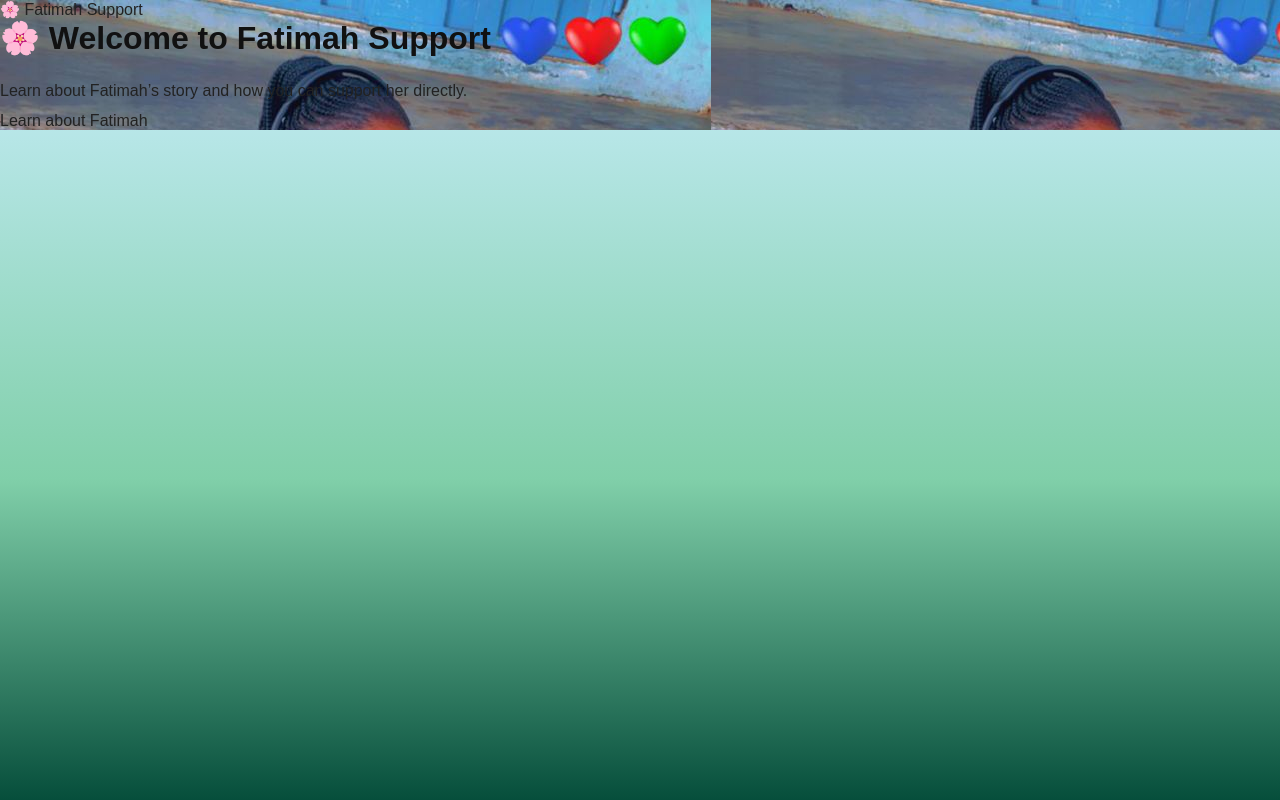
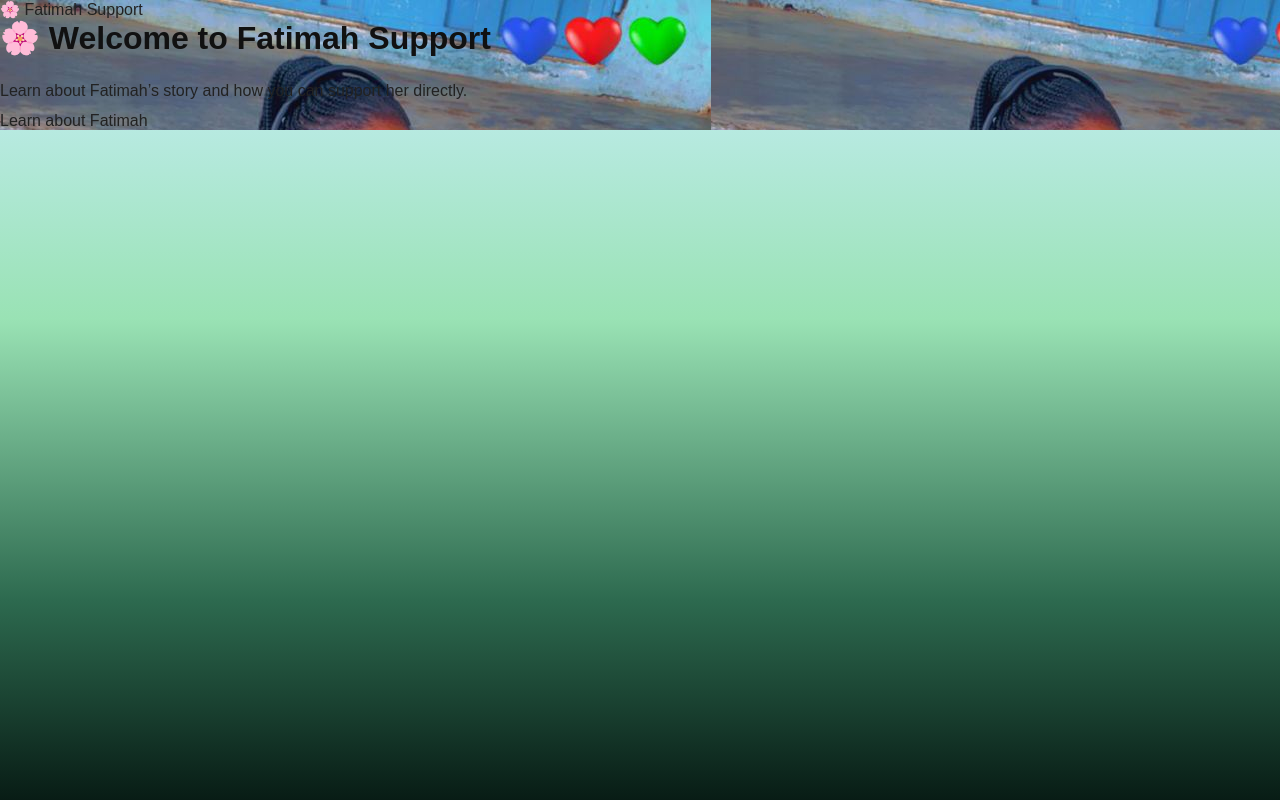
Before and after one commit to magnussandberg72/Fatimah, a Next.js app: page / in a window 1280 px wide. Built offline with nearby package versions, Linux system fonts and the light colour scheme.

Commit message:
Update globals.css

```diff
--- a/app/globals.css
+++ b/app/globals.css
@@ -7,8 +7,15 @@ html, body {
   min-height: 100%;
   font-family: sans-serif;
 
-  /* Ljusblå himmel → mörkgrön mark */
-  background: linear-gradient(to bottom, #ccefff 0%, #80cfa9 60%, #064e3b 100%);
+  /* Himmel → skogstoning */
+  background: linear-gradient(
+    to bottom,
+    #ccefff 0%,   /* ljusblå himmel */
+    #99e2b4 40%,  /* ljusgrön mittzon */
+    #2d6a4f 75%,  /* djupare grön */
+    #081c15 100%  /* mörk skog */
+  );
+
   color: #222;
 }
 
```
